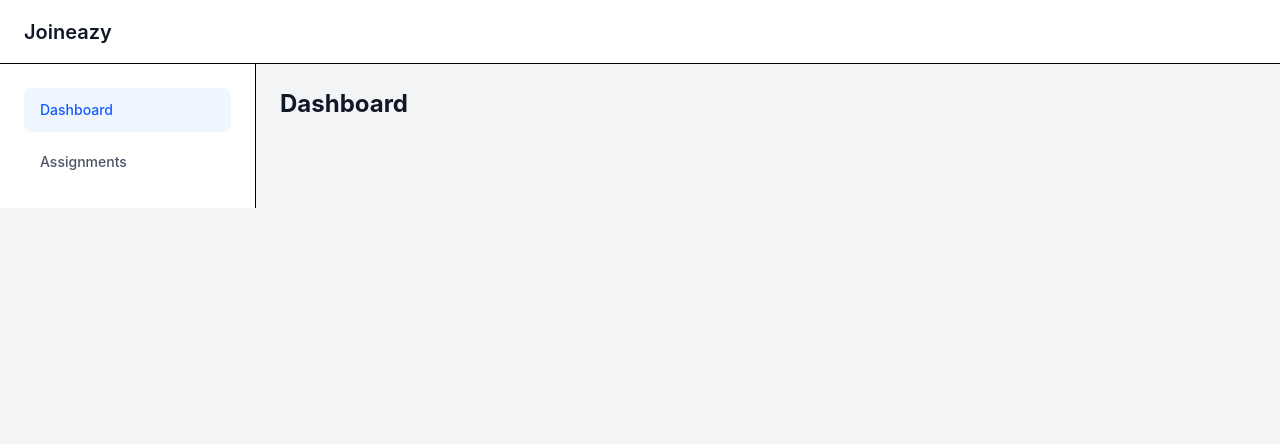
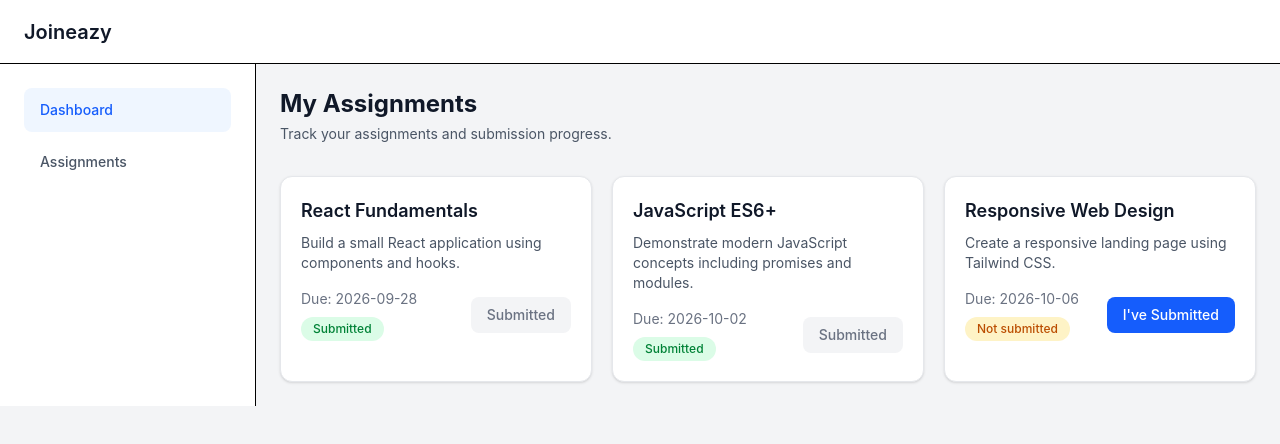
Before and after one commit to Shaurya03/joineazy-dashboard, a React (Vite) app: page / in a window 1280 px wide. Shown: the top 444 px of the page. Built offline with nearby package versions, Linux system fonts and the light colour scheme.

Commit message:
feat: add student submission confirmation flow

```diff
--- a/src/App.tsx
+++ b/src/App.tsx
@@ -1,7 +1,33 @@
+import { useState } from "react"
 import Navbar from "./components/Navbar"
 import Sidebar from "./components/Sidebar"
+import AssignmentCard from "./components/AssignmentCard"
+import { assignments, submissions } from "./data/mockData"
 
 function App() {
+  const currentUserId = "student-1"
+
+  const [submissionData, setSubmissionData] = useState(submissions)
+
+  const studentSubmissions = submissionData.filter(
+    (submission) => submission.studentId === currentUserId
+  )
+
+  const handleConfirmSubmission = (assignmentId: string) => {
+    setSubmissionData((currentSubmissions) =>
+      currentSubmissions.map((submission) =>
+        submission.assignmentId === assignmentId &&
+          submission.studentId === currentUserId
+          ? {
+            ...submission,
+            status: "submitted",
+            submittedAt: new Date().toISOString(),
+          }
+          : submission
+      )
+    )
+  }
+
   return (
     <div className="min-h-screen bg-gray-100">
       <Navbar />
@@ -10,9 +36,35 @@ function App() {
         <Sidebar />
 
         <main className="flex-1 p-6">
-          <h1 className="text-2xl font-bold text-gray-900">
-            Dashboard
-          </h1>
+          <div className="mx-auto max-w-6xl">
+            <div className="mb-8">
+              <h1 className="text-2xl font-bold text-gray-900">
+                My Assignments
+              </h1>
+
+              <p className="mt-1 text-sm text-gray-600">
+                Track your assignments and submission progress.
+              </p>
+            </div>
+
+            <div className="grid gap-5 md:grid-cols-2 lg:grid-cols-3">
+              {assignments.map((assignment) => {
+                const submission = studentSubmissions.find(
+                  (submission) => submission.assignmentId === assignment.id
+                )
+                return (
+                  <AssignmentCard
+                    key={assignment.id}
+                    assignment={assignment}
+                    submissionStatus={submission?.status ?? "not-submitted"}
+                    onConfirmSubmission={() =>
+                      handleConfirmSubmission(assignment.id)
+                    }
+                  />
+                )
+              })}
+            </div>
+          </div>
         </main>
       </div>
     </div>
--- /dev/null
+++ b/src/components/AssignmentCard.tsx
@@ -0,0 +1,106 @@
+import { useState } from "react"
+import type { Assignment, SubmissionStatus } from "../types"
+
+type AssignmentCardProps = {
+  assignment: Assignment
+  submissionStatus: SubmissionStatus
+  onConfirmSubmission: () => void
+}
+
+function AssignmentCard({
+  assignment,
+  submissionStatus,
+  onConfirmSubmission
+}: AssignmentCardProps) {
+
+  const [isConfirming, setIsConfirming] = useState(false)
+
+  return (
+    <>
+      <article className="rounded-xl border border-gray-200 bg-white p-5 shadow-sm">
+        <div className="mb-4">
+          <h2 className="text-lg font-semibold text-gray-900">
+            {assignment.title}
+          </h2>
+
+          <p className="mt-2 text-sm text-gray-600">
+            {assignment.description}
+          </p>
+        </div>
+
+        <div className="flex items-center justify-between">
+          <div>
+            <p className="text-sm text-gray-500">
+              Due: {assignment.dueDate}
+            </p>
+
+            <span
+              className={
+                submissionStatus === "submitted"
+                  ? "mt-2 inline-block rounded-full bg-green-100 px-3 py-1 text-xs font-medium text-green-700"
+                  : "mt-2 inline-block rounded-full bg-amber-100 px-3 py-1 text-xs font-medium text-amber-700"
+              }
+            >
+              {submissionStatus === "submitted"
+                ? "Submitted"
+                : "Not submitted"}
+            </span>
+          </div>
+
+          {submissionStatus === "submitted" ? (
+            <span className="rounded-lg bg-gray-100 px-4 py-2 text-sm font-medium text-gray-500">
+              Submitted
+            </span>
+          ) : (
+            <button
+              type="button"
+              onClick={() => setIsConfirming(true)}
+              className="rounded-lg bg-blue-600 px-4 py-2 text-sm font-medium text-white hover:bg-blue-700"
+            >
+              I've Submitted
+            </button>
+          )}
+        </div>
+      </article>
+
+      {
+        isConfirming && (
+          <div className="fixed inset-0 z-50 flex items-center justify-center bg-black/40 p-4">
+            <div className="w-full max-w-md rounded-xl bg-white p-6 shadow-xl">
+              <h2 className="text-lg font-semibold text-gray-900">
+                Confirm submission
+              </h2>
+
+              <p className="mt-2 text-sm text-gray-600">
+                Have you actually submitted this assignment?
+              </p>
+
+              <div className="mt-6 flex justify-end gap-3">
+                <button
+                  type="button"
+                  onClick={() => setIsConfirming(false)}
+                  className="rounded-lg border border-gray-300 px-4 py-2 text-sm font-medium text-gray-700 hover:bg-gray-50"
+                >
+                  Cancel
+                </button>
+
+                <button
+                  type="button"
+                  onClick={() => {
+                    onConfirmSubmission()
+                    setIsConfirming(false)
+                  }}
+                  className="rounded-lg bg-blue-600 px-4 py-2 text-sm font-medium text-white hover:bg-blue-700"
+                >
+                  Confirm
+                </button>
+              </div>
+            </div>
+          </div>
+        )
+      }
+    </>
+  )
+}
+
+export default AssignmentCard
```
